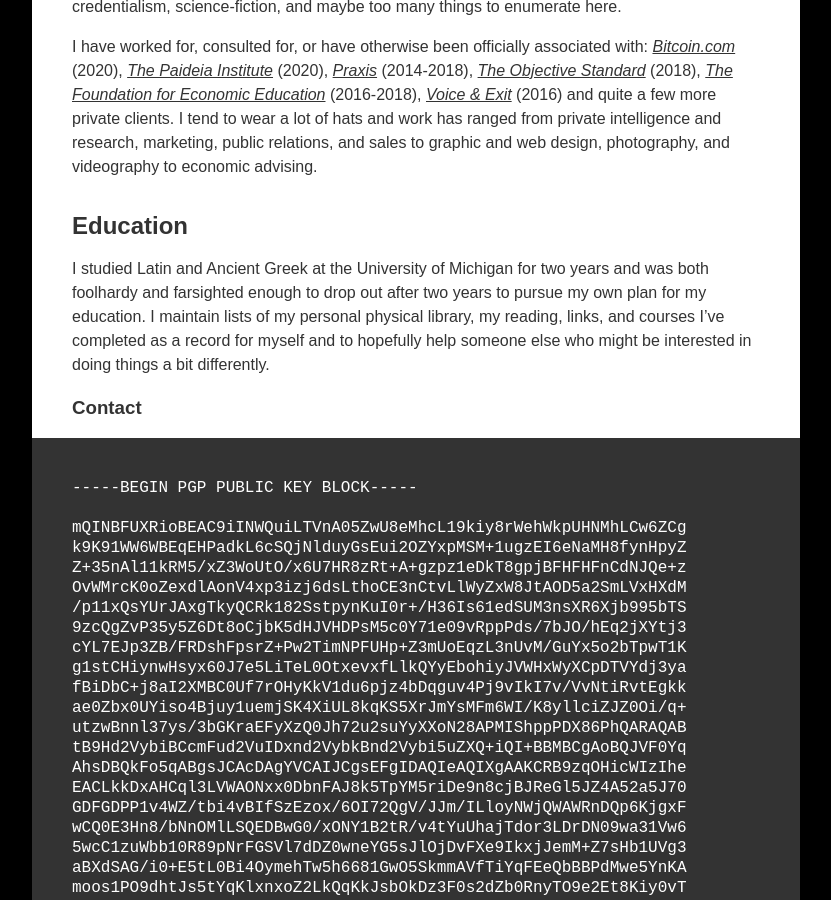
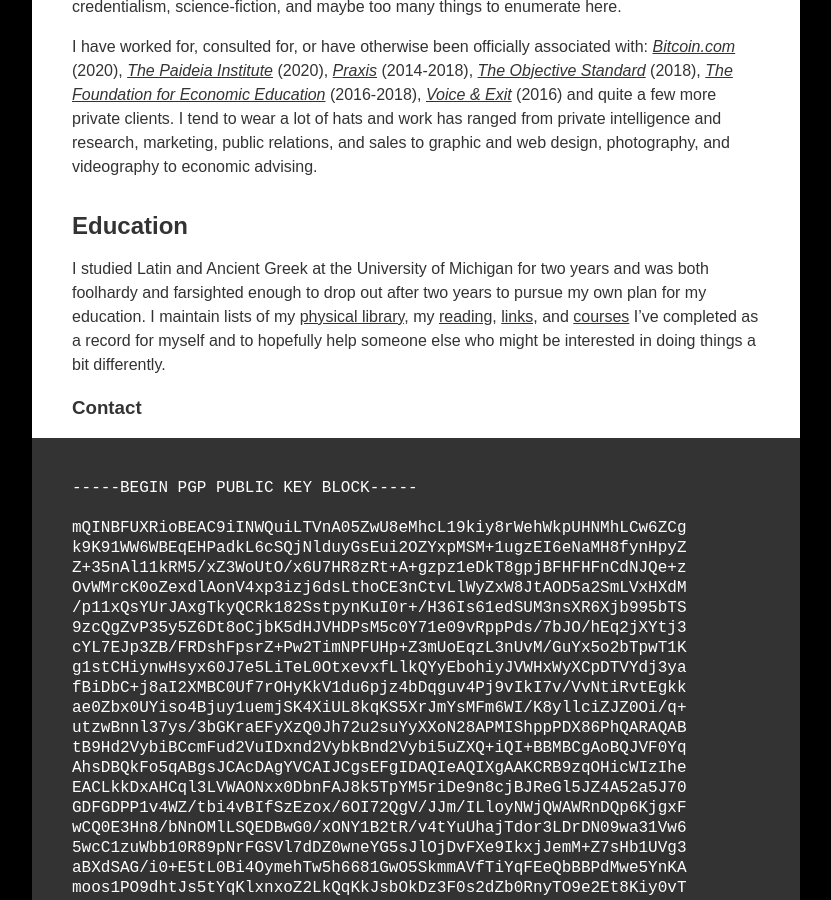
Before and after one commit to derykmakgill/had, a Jekyll site: the page built from test.md, in a window 1280 px wide and 900 px high, scrolled down 429 px. Shown: the whole window, without its empty margins (224-1055 px from the left). Built offline with Jekyll 4.4.1, drawn with Linux system fonts in a browser that asks for light colours; our own code applies the rules of GitHub Pages for plain Markdown files.

Commit message:
Update test.md

```diff
--- a/test.md
+++ b/test.md
@@ -16,7 +16,7 @@
 
 ## Education
 
-I studied Latin and Ancient Greek at the University of Michigan for two years and was both foolhardy and farsighted enough to drop out after two years to pursue my own plan for my education. I maintain lists of my personal physical library, my reading, links, and courses I've completed as a record for myself and to hopefully help someone else who might be interested in doing things a bit differently.
+I studied Latin and Ancient Greek at the University of Michigan for two years and was both foolhardy and farsighted enough to drop out after two years to pursue my own plan for my education. I maintain lists of my [physical library,](/library) my [reading,](/read) [links,](/links) and [courses](/courses) I've completed as a record for myself and to hopefully help someone else who might be interested in doing things a bit differently.
 
 ### Contact
 
```
